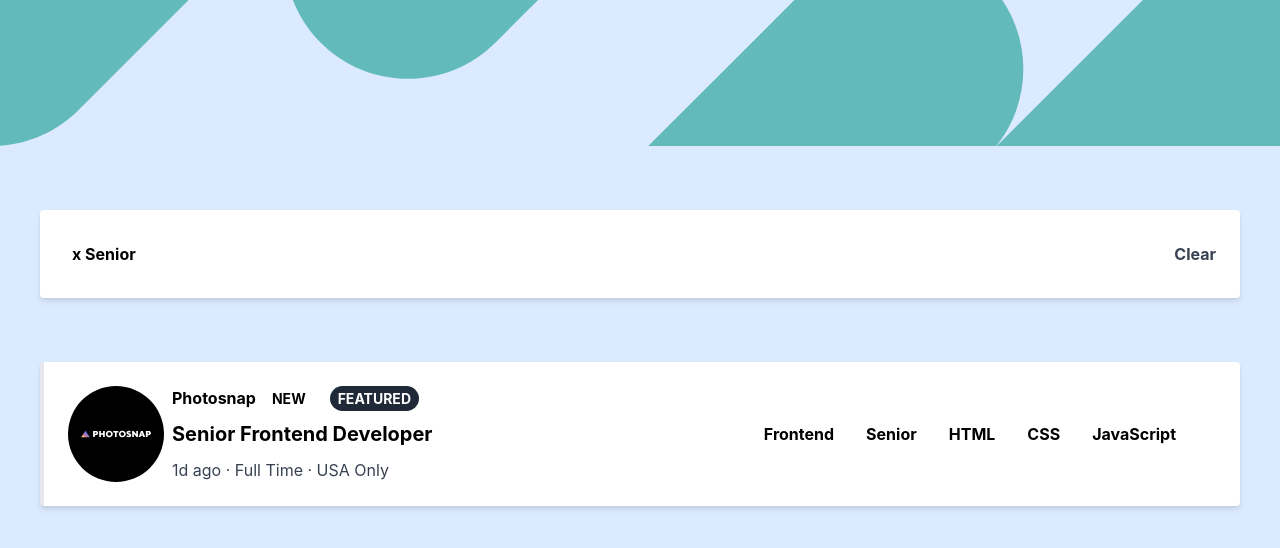
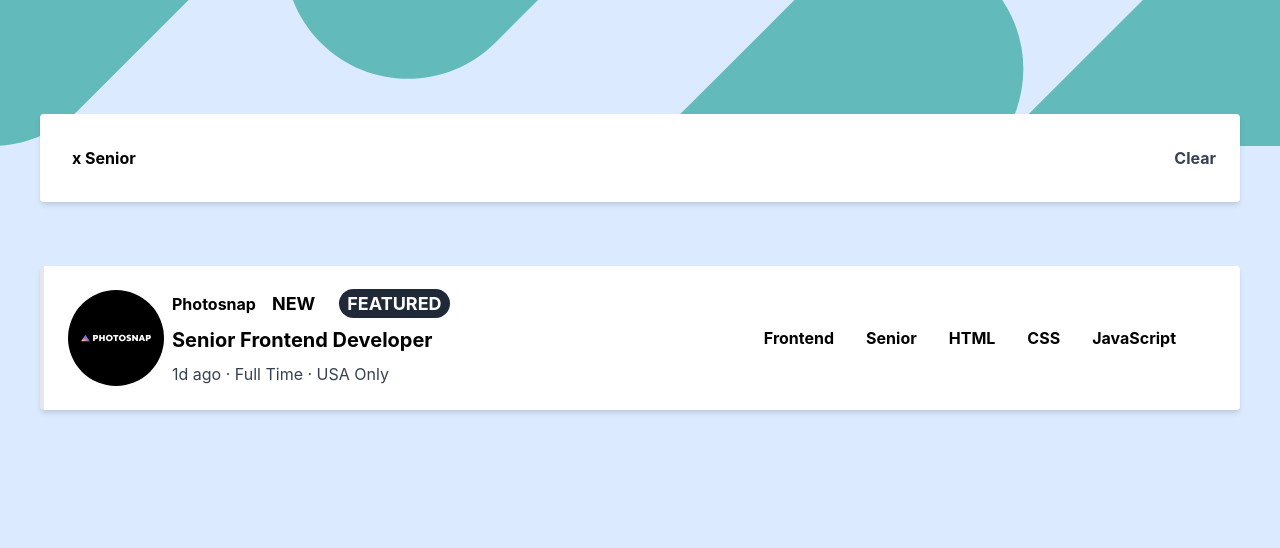
Before and after one commit to gdhaliwal22/joblistings, a React (Create React App) app: page / in a window 1280 px wide. Both pictures are taken after a click on the element "Senior". Shown: the top 548 px of the page. Built offline with nearby package versions, Linux system fonts and the light colour scheme.

Commit message:
multiple filters now render results correctly

```diff
--- a/src/App.js
+++ b/src/App.js
@@ -22,7 +22,7 @@ function App() {
     if (languages) {
       tags.push(...languages);
     }
-    return tags.some((tag) => filters.includes(tag));
+    return filters.every((filter) => tags.includes(filter));
   };
 
   const handleTagCLick = (tag) => {
@@ -37,7 +37,6 @@ function App() {
 
   const clearFilters = () => {
     setFilters([]);
-    console.log(clearFilters);
   };
 
   const filteredJobs = jobs.filter(filterFunc);
@@ -47,12 +46,15 @@ function App() {
       <header className="bg-teal-500 mb-12">
         <img src="./images/bg-header-desktop.svg" alt="bg-image" />
       </header>
-
+      <div className="container m-auto">
         {filters.length > 0 && (
-        <div className={`flex bg-white shadow-md my-16 mx-10 p-6 rounded`}>
+          <div
+            className={`flex bg-white shadow-md -my-20 mb-16 mx-10 p-6 rounded z-10 relative`}
+          >
             {filters.map((filter) => (
               <span
-              className="cursor-pointer mr-4 mb-4 rounded font-bold text-teal-500 bg-teal-100 p-2 sm:mb-0"
+                className="cursor-pointer mr-4 mb-4 rounded font-bold text-teal-500
+                bg-teal-100 p-2 lg:mb-0"
                 onClick={() => handleFilterClick(filter)}
               >
                 x {filter}
@@ -79,6 +81,7 @@ function App() {
           ))
         )}
       </div>
+    </div>
   );
 }
 
--- a/src/components/JobBoardComponent.js
+++ b/src/components/JobBoardComponent.js
@@ -47,11 +47,11 @@ const JobBoardComponent = ({
     <div
       className={`flex flex-col bg-white shadow-md my-16 mx-10 p-6 rounded ${
         featured && "border-l-4 border-solid border-teal-500"
-      } sm:flex-row`}
+      } lg:flex-row lg:my-4`}
     >
       <div>
         <img
-          className="-mt-16 mb-4 w-20 h-20 sm:h-24 sm:w-24 sm:my-0"
+          className="-mt-16 mb-4 w-20 h-20 lg:h-24 lg:w-24 lg:my-0"
           src={logo}
           alt={company}
         />
@@ -60,12 +60,12 @@ const JobBoardComponent = ({
         <h3 className="font-bold text-teal-500">
           {company}
           {isNew && (
-            <span className="text-teal-100 bg-teal-500 font-bold m-2 py-1 px-2 rounded-full uppercase text-sm">
+            <span className="text-teal-100 bg-teal-500 font-bold m-2 py-1 px-2 rounded-full uppercase text-lg">
               New
             </span>
           )}
           {featured && (
-            <span className="bg-gray-800 text-white font-bold m-2 py-1 px-2 rounded-full uppercase text-sm">
+            <span className="bg-gray-800 text-white font-bold m-2 py-1 px-2 rounded-full uppercase text-lg">
               Featured
             </span>
           )}
@@ -77,13 +77,13 @@ const JobBoardComponent = ({
       </div>
       <div
         className="flex flex-wrap items-center mt-4 mx-4 pt-4 border-t border-gray-500
-      border-solid sm:ml-auto sm:border-0 sm:pt-0 sm:mt-0"
+      border-solid lg:ml-auto lg:border-0 lg:pt-0 lg:mt-0"
       >
         {tags
           ? tags.map((tag) => (
               <span
                 onClick={() => handleTagCLick(tag)}
-                className="text-teal-500 bg-teal-100 font-bold mr-4 mb-4 p-2 rounded sm:mb-0"
+                className="text-teal-500 bg-teal-100 font-bold mr-4 mb-4 p-2 rounded lg:mb-0"
               >
                 {tag}
               </span>
```
Lines whose indentation alone changed are shown as unchanged.
